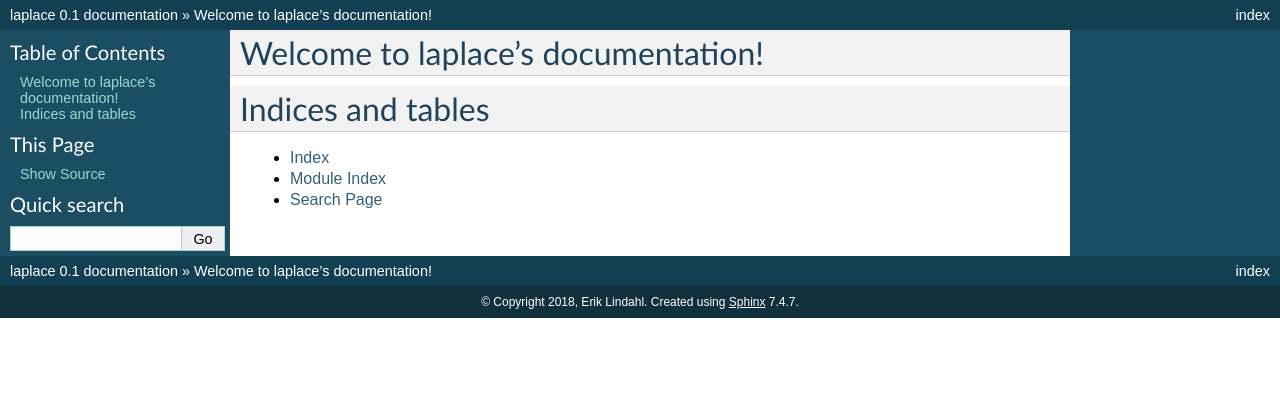
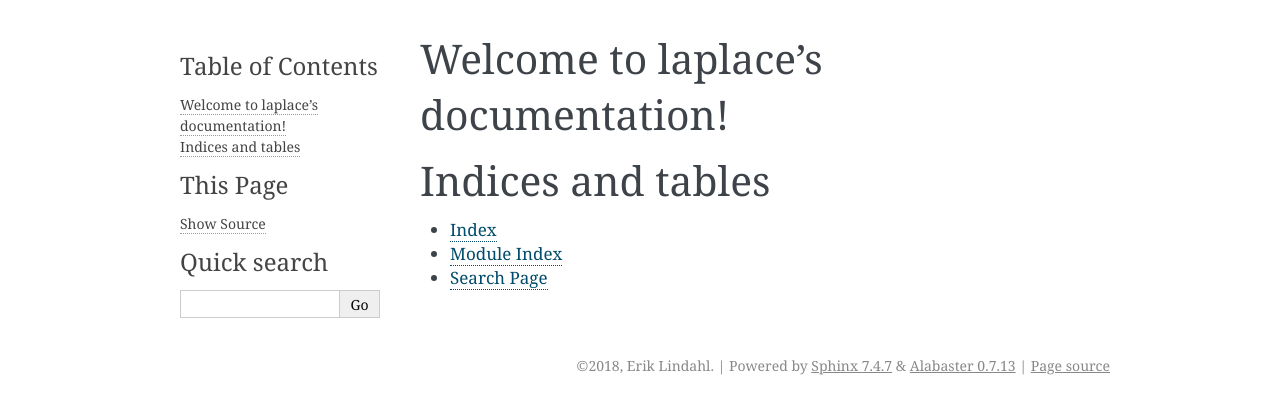
Before and after one commit to eriklindahl/ihpcss-laplace, a Sphinx documentation site: the page built from docs/index.rst, in a window 1280 px wide. Shown: the top 414 px of the page. Built offline with Sphinx 7.4.7, drawn with Linux system fonts in a browser that asks for light colours; formulas are drawn with MathJax 3.

Commit message:
Remove the explicit theme from sphinx
This should enable readthedocs to user their own
theme by default, while local builds use the Sphinx-
provided theme.

```diff
--- a/docs/conf.py
+++ b/docs/conf.py
@@ -15,7 +15,6 @@
 # import os
 # import sys
 # sys.path.insert(0, os.path.abspath('.'))
-
 
 # -- Project information -----------------------------------------------------
 
@@ -74,7 +73,7 @@ pygments_style = 'sphinx'
 # The theme to use for HTML and HTML Help pages.  See the documentation for
 # a list of builtin themes.
 #
-html_theme = 'classic'
+# html_theme = 'default'
 
 # Theme options are theme-specific and customize the look and feel of a theme
 # further.  For a list of options available for each theme, see the
```
